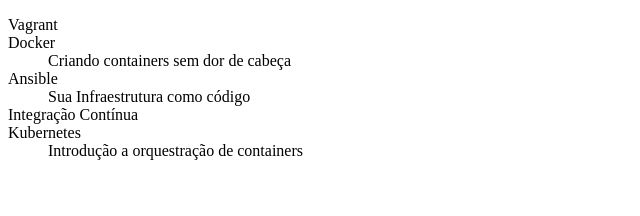
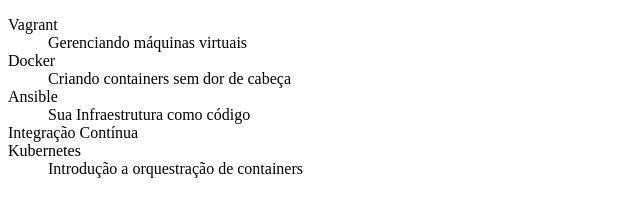
Before and after one commit to marcoslimabuhl/alura-git-learn, a plain HTML site: page index.html in a window 1280 px wide. Shown: the whole page, without its empty margins (0-640 px from the left). Drawn offline with Linux system fonts and the light colour scheme.

Commit message:
Mudando Asinble

```diff
--- a/index.html
+++ b/index.html
@@ -7,6 +7,7 @@
 <body>
     <dl>
         <dt>Vagrant</dt>
+        <dd>Gerenciando máquinas virtuais</dd>
         <dt>Docker</dt>
         <dd>Criando containers sem dor de cabeça</dd>
         <dt>Ansible</dt>
```
